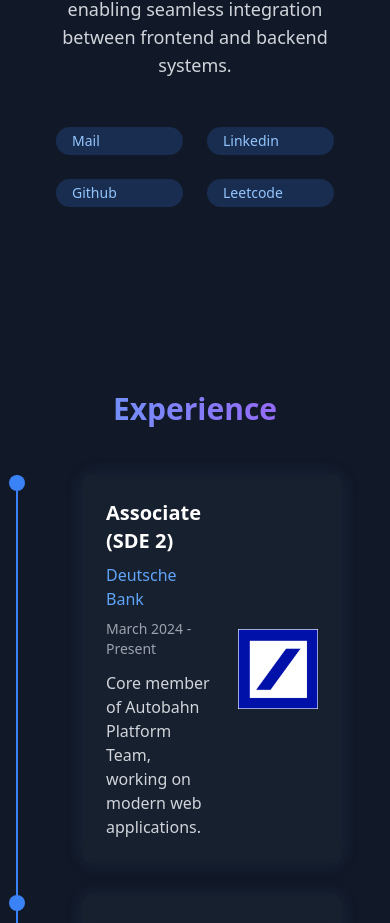
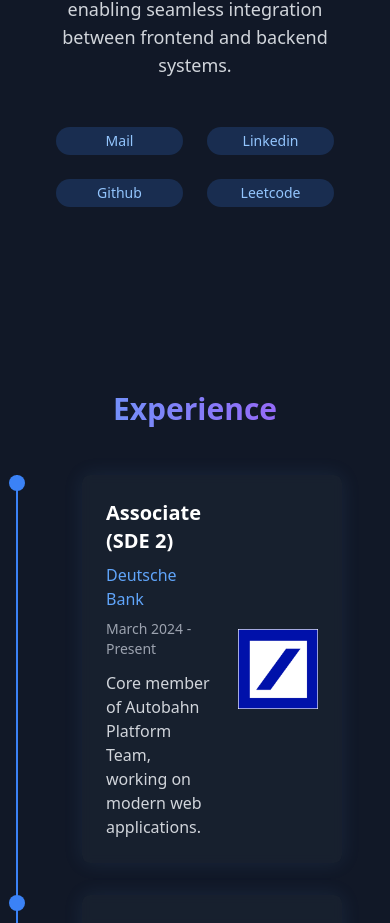
Before and after one commit to amit21AIT/portfolio, a React (Vite) app: page / in a window 390 px wide. Shown: the part 933-1856 px from the top of the page. Built offline with nearby package versions, Linux system fonts and the light colour scheme.

Commit message:
fixed text alignment

```diff
--- a/src/components/Hero.tsx
+++ b/src/components/Hero.tsx
@@ -65,48 +65,38 @@
           animate={{ opacity: 1, y: 0 }}
           transition={{ delay: 0.8 }}
         >
-          <span
-            key="mail"
-            className="px-4 py-1 flex justify-item-start md:w-fit  text-sm bg-blue-500/20 text-blue-300 rounded-full"
+          <a
+            className="px-4 py-1 text-center md:w-fit  text-sm bg-blue-500/20 text-blue-300 rounded-full"
+            href="mailto:singhamit17363@gmail.com"
           >
-            <a href="mailto:singhamit17363@gmail.com">Mail</a>
-          </span>
-          <span
-            key="mail"
-            className="px-4 py-1 flex justify-item-start md:w-fit  text-sm bg-blue-500/20 text-blue-300 rounded-full"
-          >
+            Mail
+          </a>
+
           <a
             href="https://www.linkedin.com/in/amit-singh-5aa5a114b"
             target="_blank"
             rel="noopener noreferrer"
+            className="px-4 py-1 text-center md:w-fit  text-sm bg-blue-500/20 text-blue-300 rounded-full"
           >
             Linkedin
           </a>
-          </span>{" "}
-          <span
-            key="mail"
-            className="px-4 py-1 flex justify-item-start md:w-fit   text-sm bg-blue-500/20 text-blue-300 rounded-full"
-          >
           <a
             href="https://github.com/amit21AIT"
             target="_blank"
             rel="noopener noreferrer"
+            className="px-4 py-1 text-center md:w-fit  text-sm bg-blue-500/20 text-blue-300 rounded-full"
           >
             Github
           </a>
-          </span>
-          <span
-            key="mail"
-            className="px-4 py-1 flex justify-item-start md:w-fit  text-sm bg-blue-500/20 text-blue-300 rounded-full"
-          >
+
           <a
             href="https://leetcode.com/u/_amit_singh21/"
             target="_blank"
             rel="noopener noreferrer"
+            className="px-4 py-1 text-center md:w-fit  text-sm bg-blue-500/20 text-blue-300 rounded-full"
           >
             Leetcode
           </a>
-          </span>
         </motion.div>
       </div>
 
```
Lines whose indentation alone changed are shown as unchanged.
